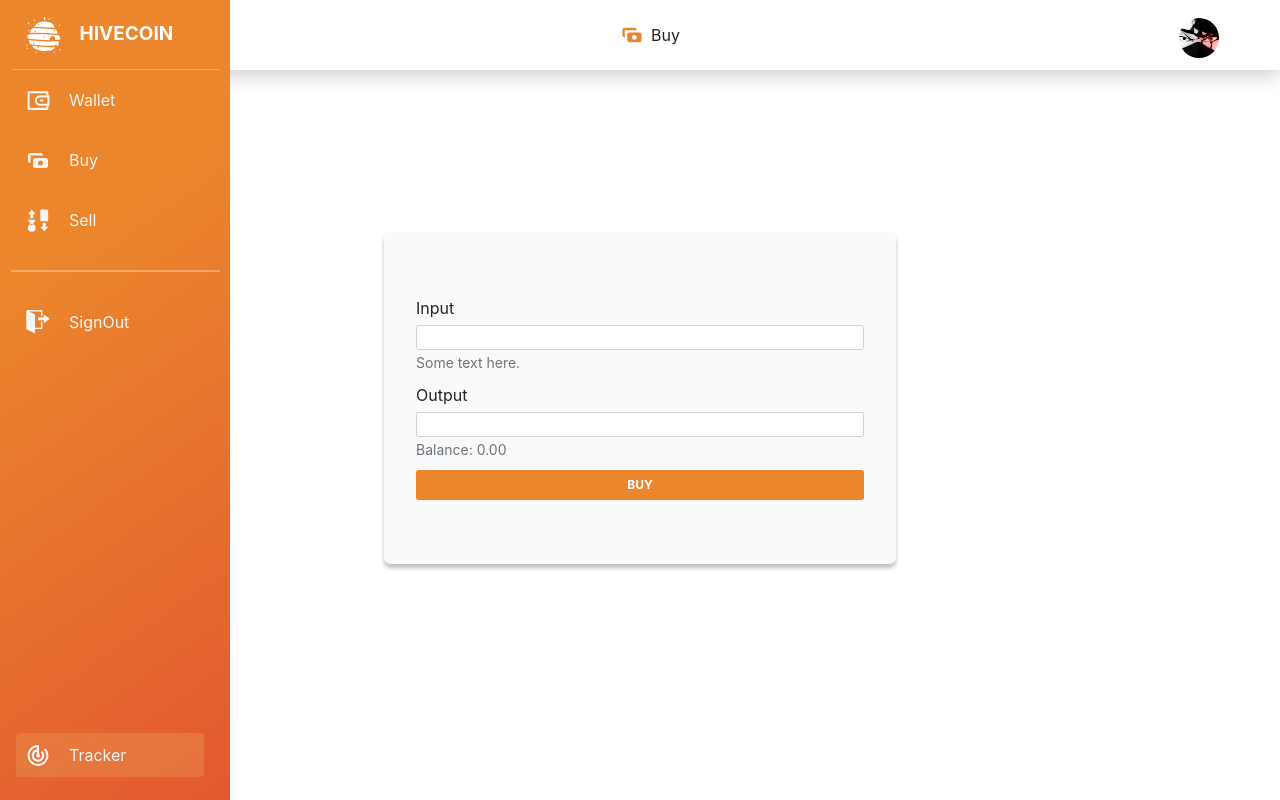
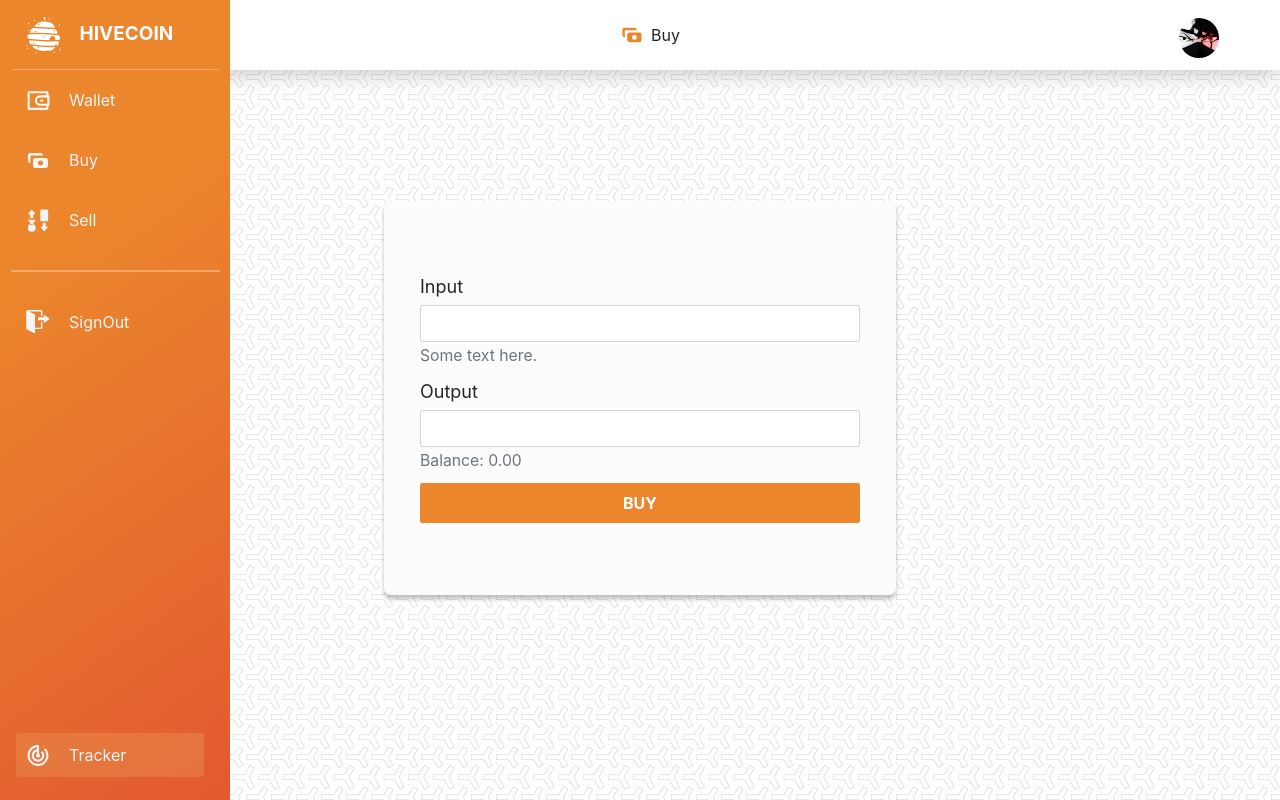
Before and after one commit to manikagnish/hivecoin, a React (Create React App) app: page /buy in a window 1280 px wide. Built offline with nearby package versions, Linux system fonts and the light colour scheme.

Commit message:
did some style changes

```diff
--- a/public/index.html
+++ b/public/index.html
@@ -16,7 +16,7 @@
       href="https://fonts.googleapis.com/css2?family=Poppins:wght@400;700&display=swap"
       rel="stylesheet"
     />
-    <title>React App</title>
+    <title>Hivecoin</title>
   </head>
   <body>
     <noscript>You need to enable JavaScript to run this app.</noscript>
--- a/src/App.scss
+++ b/src/App.scss
@@ -27,6 +27,7 @@
   font-size: 1.6rem !important;
   font-family: "Poppins", sans-serif;
   color: var(--color-black);
+  background-image: url(./images/bg-pattern.png);
 }
 
 body::-webkit-scrollbar {
--- a/src/components/form/Form.scss
+++ b/src/components/form/Form.scss
@@ -174,17 +174,22 @@
 }
 
 .buy-form {
-  background-color: hsl(0, 0%, 98%);
+  font-size: 18px;
+  background-color: hsl(0, 0%, 99%);
   padding: 4em 2em;
   border-radius: 7px;
   box-shadow: 0 4px 4px rgba(0, 0, 0, 0.25);
   width: 40vw;
 
+  input {
+    font-size: inherit;
+  }
+
   &__btn {
     background-color: var(--color-primary);
     border: 0;
     padding: 0.5em;
-    font-size: 12px;
+    font-size: 16px;
     font-weight: bold;
 
     &:hover {
--- a/src/pages/Coin.scss
+++ b/src/pages/Coin.scss
@@ -1,16 +1,20 @@
 .coin-container {
   display: flex;
   justify-content: center;
+  background-color: rgba(255, 255, 255, 0.5);
+  padding: 1em;
+  border-radius: 5px;
 }
 
 .coin-row {
   display: flex;
   flex-direction: row;
+  flex-wrap: wrap;
   justify-content: start;
   align-items: center;
-  height: 80px;
+  min-height: 80px;
   border-bottom: 1px solid #d7d7d7;
-  width: 900px;
+  width: 70vw;
 }
 
 .coin {
@@ -39,6 +43,7 @@
 .coin-data {
   display: flex;
   text-align: right;
+  flex-wrap: wrap;
   justify-content: space-between;
   width: 100%;
 }
--- a/src/pages/Sell.js
+++ b/src/pages/Sell.js
@@ -22,7 +22,7 @@
         <Form className="buy-form">
           <FormGroup>
             <Label for="exampleEmail">To</Label>
-            <Input type="number" />
+            <Input type="text" />
             <FormText>Recipient Address</FormText>
           </FormGroup>
           <FormGroup>
--- a/src/pages/Tracker.js
+++ b/src/pages/Tracker.js
@@ -3,6 +3,7 @@
 import Coin from "./Coin";
 import Navbar from "../components/nav/Navbar";
 import { MdTrackChanges } from "react-icons/md";
+import hive from "../images/hive.png";
 
 function Tracker() {
   const [coins, setCoins] = useState([]);
@@ -47,6 +48,15 @@
               />
             </form>
           </div>
+          <Coin
+            name="Hivecoin"
+            price="0.001$"
+            symbol="HTC"
+            marketcap="69"
+            image={hive}
+            volume={69}
+            priceChange={4}
+          />
           {filteredCoins.map((coin) => {
             return (
               <Coin
--- a/src/pages/dashboard/Dashboard.scss
+++ b/src/pages/dashboard/Dashboard.scss
@@ -10,6 +10,7 @@
   }
 
   &__card {
+    background: #fff;
     border-radius: 5px;
     box-shadow: 0 5px 10px rgba(0, 0, 0, 0.3);
     padding: 1rem;
```
Also changed, not shown: src/images/bg-pattern.png (added), 1 other file (tests, documents, lock files or other folders).
